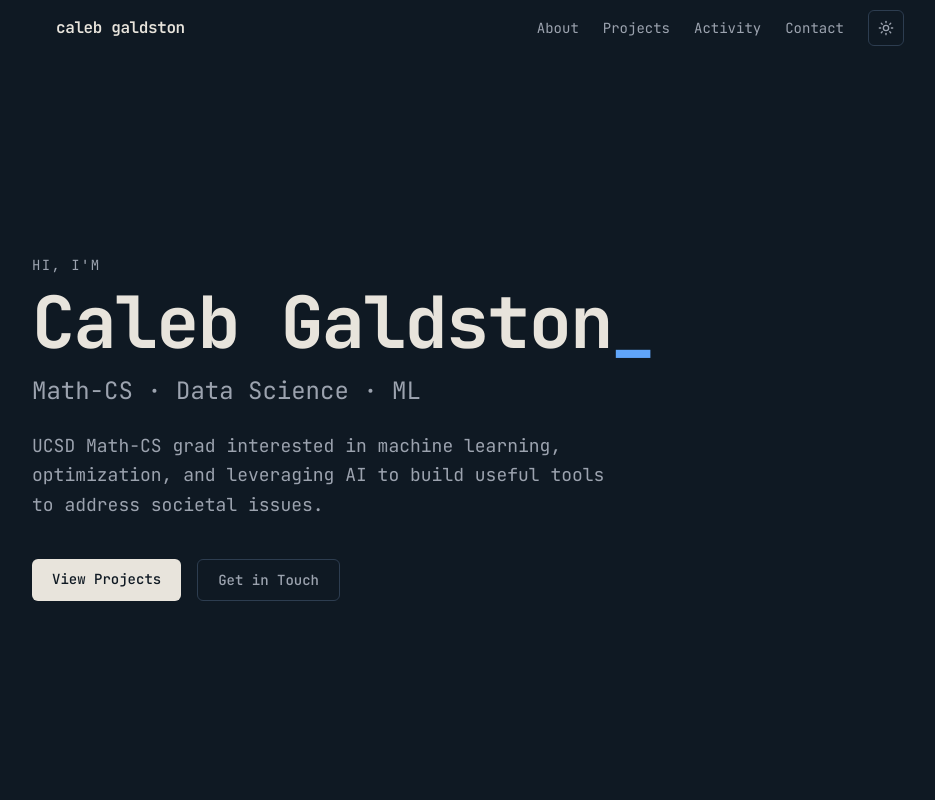
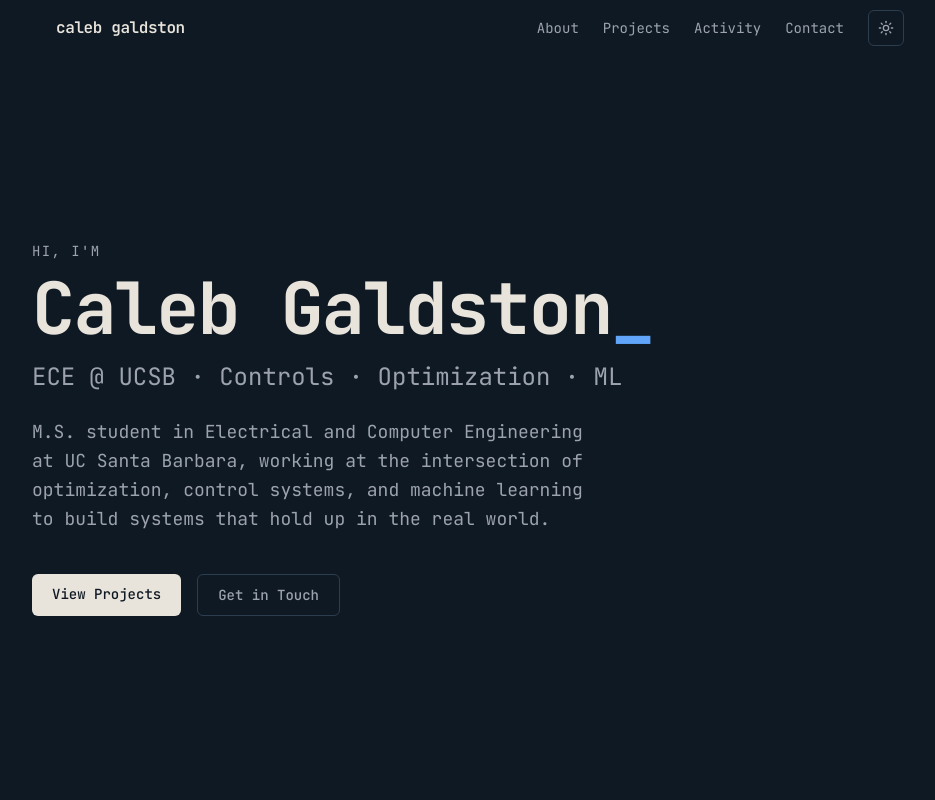
Before and after one commit to cgaldston/personalportfolio, a Next.js app: page / in a window 1280 px wide. Shown: the top 800 px of the page, without its empty margins (160-1095 px from the left). Built offline with nearby package versions, Linux system fonts and the light colour scheme; no server answers.

Commit message:
Updated Hero line

```diff
--- a/src/components/Hero.tsx
+++ b/src/components/Hero.tsx
@@ -10,10 +10,13 @@ export default function Hero() {
           <span className="cursor-blink text-accent">_</span>
         </h1>
         <p className="text-xl sm:text-2xl text-muted mt-4 mb-6">
-          Math-CS &middot; Data Science &middot; ML
+          ECE @ UCSB &middot; Controls &middot; Optimization &middot; ML
         </p>
         <p className="text-base sm:text-lg text-muted max-w-xl leading-relaxed">
-          UCSD Math-CS grad interested in machine learning, optimization, and leveraging AI to build useful tools to address societal issues.
+          M.S. student in Electrical and Computer Engineering at UC Santa
+          Barbara, working at the intersection of optimization, control
+          systems, and machine learning to build systems that hold up in the
+          real world.
         </p>
         <div className="flex gap-4 mt-10">
           <a
```
